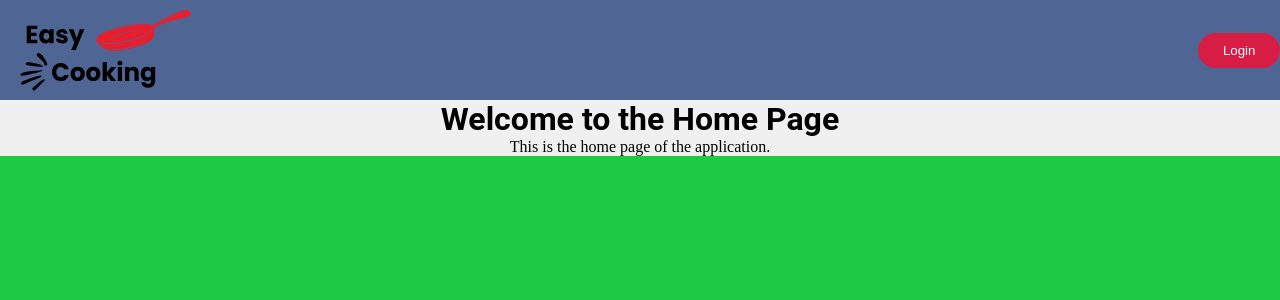
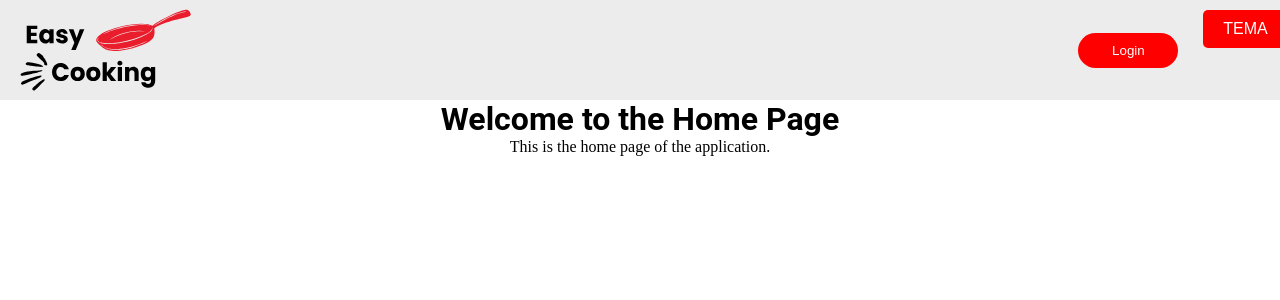
Before and after one commit to yurijacome/EasyCooking_1.0, a React (Create React App) app: page / in a window 1280 px wide. Shown: the top 300 px of the page. Built offline with nearby package versions, Linux system fonts and the light colour scheme.

Commit message:
tema nas paginas e header

```diff
--- /dev/null
+++ b/src/components/StyledButton.jsx
@@ -0,0 +1,24 @@
+import styled from 'styled-components';
+
+const StyledButton = styled.button`
+
+    position: absolute;
+    top: 10px;
+    left: 94vw;
+
+  background-color: ${({ theme }) => theme.button.backgroundColor};
+  color: ${({ theme }) => theme.button.textColor};
+  border: none;
+  padding: 10px 20px;
+  border-radius: 5px;
+  font-size: 16px;
+  cursor: pointer;
+  transition: background-color 0.3s;
+
+  &:hover {
+    background-color: ${({ theme }) => theme.button.backgroundColor};
+    color: ${({ theme }) => theme.button.textColor};
+  }
+`;
+
+export default StyledButton;
--- a/src/components/header/header.jsx
+++ b/src/components/header/header.jsx
@@ -1,7 +1,13 @@
 import React from 'react';
+import { useContext } from "react"; // Import useContext for theme management
+import { GlobalThemeContext } from '../../providers/models/theme/theme.jsx'; // Import the context
 import { useHistory } from 'react-router-dom';
+
 import { HeaderContainer } from "./styleHeader";
-import logo from '../../assets/logoBlack.svg';
+
+import LogoBlack from '../../assets/logoBlack.svg';
+import LogoWhite from '../../assets/logoWhite.svg'; // Import LogoWhite for dark theme
+
 
 const Header = () => {
   const history = useHistory();
@@ -14,11 +20,15 @@ const Header = () => {
     history.push('/login');
   };
 
+  const { currentTheme } = useContext(GlobalThemeContext); // Use context to get theme switch function
+
 
   return (
 
     <HeaderContainer className="header-container">
-      <img className="imgLogo" src={logo} alt="logo" onClick={handleHome} />
+      <img className="imgLogo"
+      src={currentTheme === 'light' ? LogoBlack : LogoWhite} alt="Logo"
+      onClick={handleHome} />
       <button className="button" onClick={handleLogin}>Login</button>
     </HeaderContainer>
 
--- a/src/components/header/styleHeader.js
+++ b/src/components/header/styleHeader.js
@@ -7,7 +7,8 @@ export const HeaderContainer = styled.header`
     gap: 78vw;
     width: 100vw;
     height: 100px;
-    background-color:rgb(79, 102, 148);
+    background-color:${props => props.theme.colorHeader};
+    color:${props => props.theme.colorOne};
 
     .imgLogo {
         width: 180px;
@@ -18,11 +19,12 @@ export const HeaderContainer = styled.header`
 
         button {
             border: none;
-            background-color: rgb(216, 29, 69);
+            background-color: ${props => props.theme.button.backgroundColor};
             color: white;
             height: 35px;
             width: 100px;
             border-radius: 35px;
+            margin-left: -15vh;
             cursor: pointer;
 
             :hover {
--- a/src/components/registerForm/registerFormStyle.js
+++ b/src/components/registerForm/registerFormStyle.js
@@ -10,7 +10,7 @@ export const StyledForm = styled.form`
     width: 100vh;
     height: 100vh;
 
-    background-color:rgb(255, 255, 255);
+    background-color: ${props => props.theme.backgroundColorOne};
     border: none;
 
 
@@ -18,6 +18,7 @@ export const StyledForm = styled.form`
     align-self: center;
     margin-top: 10px;
     margin-bottom: 20px;
+    color: ${props => props.theme.colorOne};
     }
 
 
@@ -30,7 +31,7 @@ export const StyledForm = styled.form`
 
     .registerSpan{
     font-size: 0.9rem;
-    color: rgb(0, 0, 0);
+    color: ${props => props.theme.colorOne};
     align-self: center;
     margin-top: 10px;
     }
@@ -59,7 +60,8 @@ export const StyledForm = styled.form`
 
         border-radius: 50px;
         border: none;
-        background-color: #f0f0f0;
+        background-color: ${props => props.theme.inputColor};
+        color: ${props => props.theme.colorOne};
 
         width: 50%;
         height: 35px;
@@ -77,6 +79,7 @@ export const StyledForm = styled.form`
         align-items: center;
         gap: 0.5rem;
         width: 50%;
+        color: ${props => props.theme.colorOne};
     }
 
 
--- a/src/pages/home/home.jsx
+++ b/src/pages/home/home.jsx
@@ -1,15 +1,22 @@
 import React from 'react';
+import { useContext } from "react"; // Import useContext for theme management
+import { GlobalThemeContext } from '../../providers/models/theme/theme.jsx'; // Import the context
+
 import Header from '../../components/header/header';
 import { Container } from "./homeStyle.js";
+import StyledButton from '../../components/StyledButton';
 
 const Home = () => {
 
+  const { currentTheme, getOpositeTheme } = useContext(GlobalThemeContext); // Use context to get theme switch function
 
   return (
 
     <div>
 
       <Header />
+      <StyledButton onClick={getOpositeTheme}>TEMA</StyledButton>
+
       <Container>
       <h1>Welcome to the Home Page</h1>
       <p>This is the home page of the application.</p>
--- a/src/pages/home/homeStyle.js
+++ b/src/pages/home/homeStyle.js
@@ -6,7 +6,8 @@ export const Container  = styled.div`
     align-items: center;
     justify-content: space-around;
     width: 100%;
-    background-color: #f0f0f0;
+    background-color: ${props => props.theme.backgroundColorOne};
+    color: ${props => props.theme.colorOne};
 
 
 
--- a/src/pages/login/login.jsx
+++ b/src/pages/login/login.jsx
@@ -3,26 +3,28 @@ import { GlobalThemeContext } from '../../providers/models/theme/theme.jsx'; //
 import { Container } from "./loginStyle.jsx";
 
 import LoginForm from '../../components/loginForm/loginForm.jsx';
-import CookingPhoto from '../../assets/LoginMainPhoto.png';
+import StyledButton from '../../components/StyledButton'; // Import the StyledButton component
+
 import LogoBlack from '../../assets/logoBlack.svg';
 import LogoWhite from '../../assets/logoWhite.svg'; // Import LogoWhite for dark theme
-
+import CookingPhoto from '../../assets/LoginMainPhoto.png';
 
 const Login = () => {
   const { currentTheme, getOpositeTheme } = useContext(GlobalThemeContext); // Use context to get theme switch function
-
 
   return (
     <div className="login-page">
       {/* <Header  /> */}
       <Container>
+      <StyledButton onClick={getOpositeTheme}>TEMA</StyledButton>
+
         <div className="login-container">
-          <img className="Logo" src={currentTheme === 'light' ? LogoBlack : LogoWhite} alt="Logo" />
+          <img className="Logo" src={currentTheme === 'light' ? LogoBlack : LogoWhite} alt="Logo" /> {/* Change logo based on theme */}
 
-          <button className="themeSelector" onClick={getOpositeTheme}>TEMA</button> {/* Use context function to toggle theme */}
           <LoginForm />
           <span className="LoginSpan">Não tem uma conta? <a href="/register">Cadastre-se</a> ou <a href="/"> entre como convidado</a></span>
         </div>
+
         <img className="CookingImg" src={CookingPhoto} alt="CookingPhoto" />
       </Container>
     </div>
--- a/src/pages/register/register.jsx
+++ b/src/pages/register/register.jsx
@@ -1,10 +1,16 @@
+import { useContext } from "react"; // Import useContext for theme management
+import { GlobalThemeContext } from '../../providers/models/theme/theme.jsx'; // Import the context
+import { Container } from "./registerStyle.jsx";
 
-import { Container } from "./registerStyle.js";
 import RegisterForm from '../../components/registerForm/registerForm.jsx';
+import StyledButton from '../../components/StyledButton'; // Import the StyledButton component
+
 import LogoBlack from '../../assets/logoBlack.svg';
+import LogoWhite from '../../assets/logoWhite.svg'; // Import LogoWhite for dark theme
 
 
 const Register = () => {
+  const { currentTheme, getOpositeTheme } = useContext(GlobalThemeContext); // Use context to get theme switch function
 
 
 
@@ -14,8 +20,9 @@ const Register = () => {
 
 
       <Container>
+      <StyledButton onClick={getOpositeTheme}>TEMA</StyledButton>
         <div className="register-container">
-          <img className="Logo" src={LogoBlack} alt="Logo" />
+          <img className="Logo" src={currentTheme === 'light' ? LogoBlack : LogoWhite} alt="Logo" />
             <h1>Facilitando sua vida no dia a dia. Guiando sua <span>cozinha </span>
             com <span>harmonia</span>, pensado <span>para você!</span>
             </h1>
--- a/src/pages/register/registerStyle.js
+++ b/src/pages/register/registerStyle.jsx
@@ -8,7 +8,7 @@ export const Container = styled.div`
     width: 100vw;
     height: 100vh;
 
-    background-color: rgb(255, 255, 255);
+    background-color:${props => props.theme.backgroundColorOne};
 
     .register-container {
         display: flex;
@@ -18,7 +18,6 @@ export const Container = styled.div`
 
         width: 55vw;
         height: 100vh;
-        background-color: rgb(255, 255, 255);
     }
 
     .Logo {
@@ -30,7 +29,7 @@ export const Container = styled.div`
     h1 {
     font-size: 40px;
     font-weight: bold;
-    color: rgb(0, 0, 0);
+    color: ${props => props.theme.colorOne};
     text-align: center;
     width: 80%;
     align-self: center;
--- a/src/styles/GlobalStyle.jsx
+++ b/src/styles/GlobalStyle.jsx
@@ -4,7 +4,7 @@ const lightTheme = {
   colorHeader: "#ECECEC",
   backgroundColorOne: "#ffffff",
   backgroundColorTwo: "#EA1D2C",
-  colorOne: "#rgb(0, 0, 0)",
+  colorOne: "rgb(0, 0, 0)",
   colorTwo: "rgb(255, 255, 255)",
   catOne: "#FFEB0A",
   catTwo: "#ffc60a",
@@ -18,7 +18,7 @@ const lightTheme = {
 
   button: {
       textColor: "#ffffff",
-      backgroundColor: "#ea1d2cff",
+      backgroundColor: "rgb(255, 0, 0)",
   },
 };
 
@@ -39,8 +39,8 @@ const darkTheme = {
 
 
   button: {
-    textColor: "#ffffff",
-    backgroundColor: "#800000",
+    textColor: "rgb(255, 255, 255)",
+    backgroundColor: "rgb(255, 0, 0)",
   },
 };
 
@@ -60,7 +60,6 @@ export const GlobalStyle = createGlobalStyle`
   body {
     width: 100vw;
     height: 100vh;
-    background-color: rgb(30, 201, 67);
   }
 
 
@@ -78,7 +77,6 @@ export const GlobalStyle = createGlobalStyle`
 
   a {
     text-decoration: none;
-    color: #015ea0;
   }
 
 `;
```
